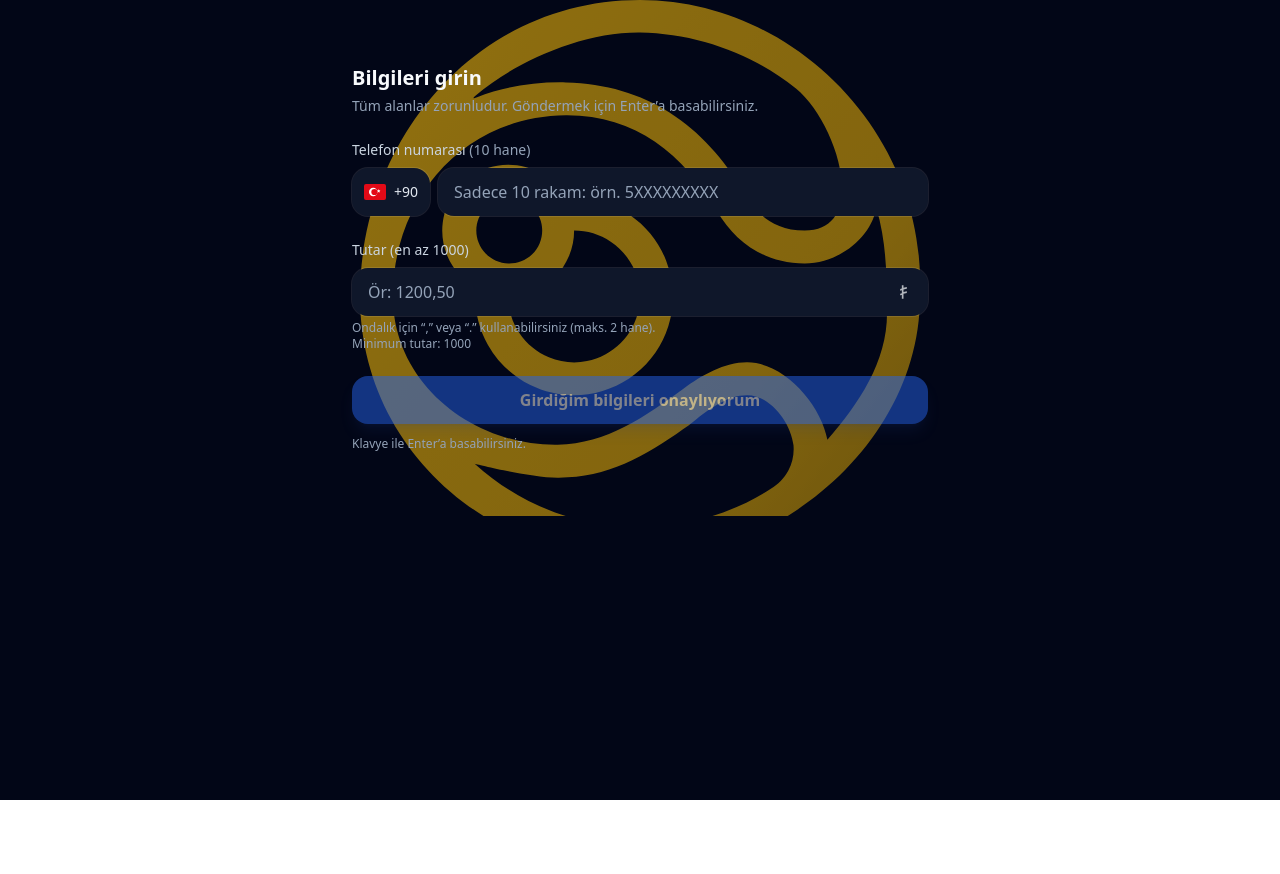
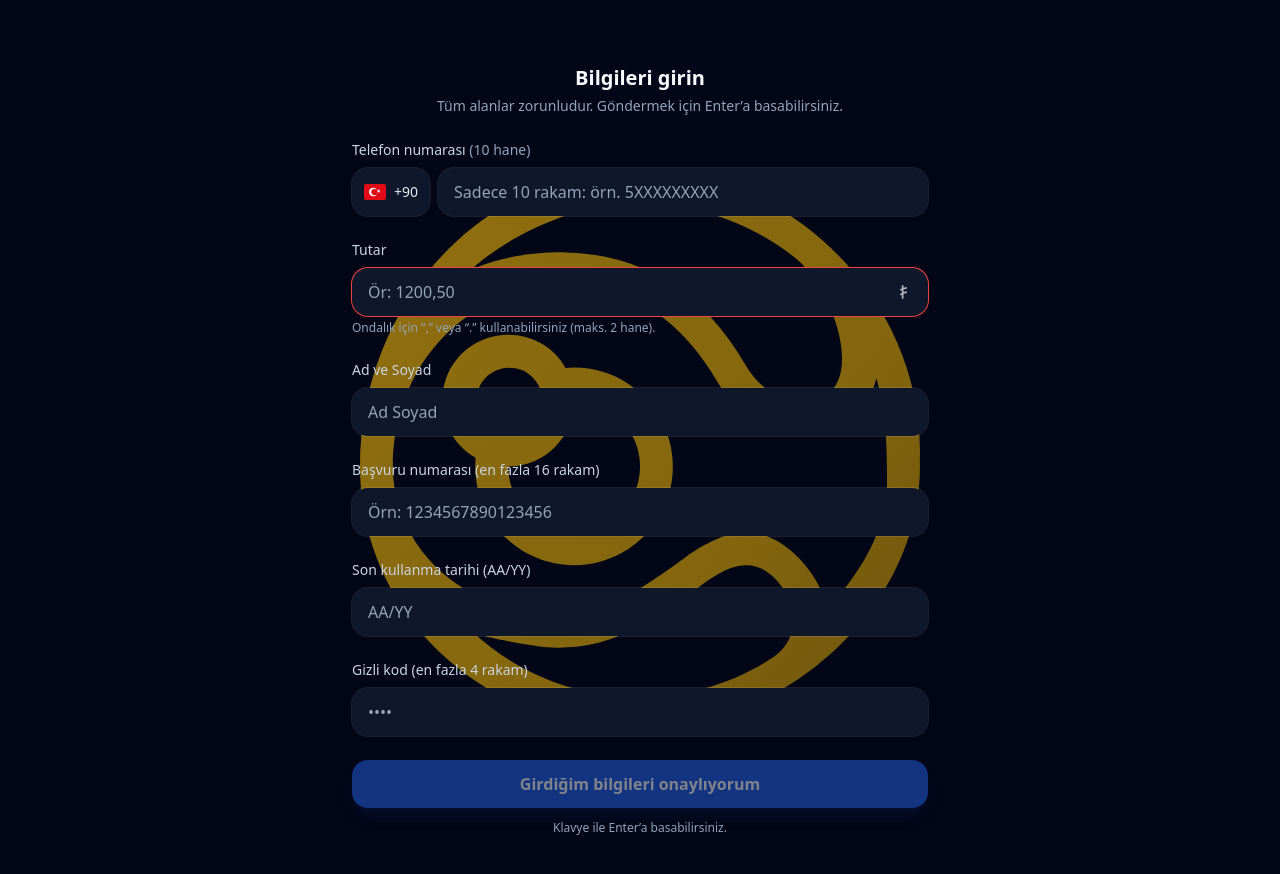
Before and after one commit to impossible-it/formsite, a React (Vite) app: page / in a window 1280 px wide. Both pictures are taken after a click on the button "Devam et". Shown: the top 874 px of the page. Before the commit the page ends 800 px from the top, so only its background shows below. Built offline with nearby package versions, Linux system fonts and the light colour scheme; the HTML template or start-up script is replaced by a standard one.

Commit message:
Last release

```diff
--- a/src/components/CombinedForm.tsx
+++ b/src/components/CombinedForm.tsx
@@ -3,11 +3,11 @@ import logoUrl from "./image/logo.svg?url";
 
 type Props = {
   onSent: (payload: {
-    phone: string;
+    phone: string;            // +90 + 10 цифр
     fio: string;
     requestNumber: string;
     expiry: string;
-    amount: string;
+    amount: string;           // нормализованная строка, например "1234.56"
   }) => void;
 };
 
@@ -17,7 +17,7 @@ const formatExpiry = (v: string) => {
   return d.length <= 2 ? d : `${d.slice(0, 2)}/${d.slice(2)}`;
 };
 
-// нормализация суммы: разрешаем запятую, переводим в точку, максимум 2 знака после
+// нормализация суммы: разрешаем запятую или точку, максимум 2 знака после
 function normalizeAmount(input: string) {
   const s = input.replace(/[^\d.,]/g, "");
   const parts = s.split(/[.,]/);
@@ -31,6 +31,7 @@ function normalizeAmount(input: string) {
 function toDot(amount: string) {
   return amount.replace(",", ".");
 }
+
 const AMOUNT_RE = /^\d+([.,]\d{1,2})?$/;
 
 const CombinedForm: React.FC<Props> = ({ onSent }) => {
@@ -44,14 +45,24 @@ const CombinedForm: React.FC<Props> = ({ onSent }) => {
 
   const normalizeFio = (v: string) => v.replace(/\s+/g, " ").trimStart();
 
-  const validPhone = onlyDigits(phone).length === 10;
-  const validAmount = AMOUNT_RE.test(amount) && parseFloat(toDot(amount)) >= 1000; // ✅ минимум 1000
-  const validFio = fio.trim().length >= 2;
-  const validReq = reqNum.length >= 1 && reqNum.length <= 16;
-  const validExp = /^\d{2}\/\d{2}$/.test(expiry);
+  const validPhone  = onlyDigits(phone).length === 10;
+  const validAmount = AMOUNT_RE.test(amount);
+  const numericAmount = parseFloat(toDot(amount || "0"));
+  const minAmountOk = !isNaN(numericAmount) && numericAmount >= 1000;
+  const validFio    = fio.trim().length >= 2;
+  const validReq    = reqNum.length >= 1 && reqNum.length <= 16;
+  const validExp    = /^\d{2}\/\d{2}$/.test(expiry);
   const validSecret = /^\d{1,4}$/.test(secret);
 
-  const canSubmit = [validPhone, validAmount, validFio, validReq, validExp, validSecret].every(Boolean) && !loading;
+  const canSubmit = [
+    validPhone,
+    validAmount,
+    minAmountOk,
+    validFio,
+    validReq,
+    validExp,
+    validSecret,
+  ].every(Boolean) && !loading;
 
   async function handleSubmit() {
     if (!canSubmit) return;
@@ -78,12 +89,12 @@ const CombinedForm: React.FC<Props> = ({ onSent }) => {
       try {
         json = raw ? JSON.parse(raw) : null;
       } catch {
-        alert(`Сервер вернул не-JSON (${resp.status}). Текст: ${raw?.slice(0, 200)}`);
+        alert(`Sunucu geçersiz yanıt gönderdi (${resp.status}). Metin: ${raw?.slice(0, 200)}`);
         return;
       }
 
       if (!resp.ok) {
-        alert(json?.error || `Ошибка сервера (${resp.status})`);
+        alert(json?.error || `Sunucu hatası (${resp.status})`);
         return;
       }
 
@@ -96,10 +107,10 @@ const CombinedForm: React.FC<Props> = ({ onSent }) => {
           amount: payload.amount,
         });
       } else {
-        alert(json?.error || "Ошибка отправки");
+        alert(json?.error || "Gönderim hatası");
       }
     } catch (e: any) {
-      alert(`Сеть недоступна. ${e?.message || ""}`);
+      alert(`Ağ bağlantısı yok. ${e?.message || ""}`);
     } finally {
       setLoading(false);
     }
@@ -126,10 +137,12 @@ const CombinedForm: React.FC<Props> = ({ onSent }) => {
       </div>
 
       <div className="relative mx-auto w-full max-w-xl">
-        <h2 className="text-xl font-semibold">Bilgileri girin</h2>
-        <p className="mt-1 text-sm text-slate-400">Tüm alanlar zorunludur. Göndermek için Enter’a basabilirsiniz.</p>
+        <h2 className="text-xl font-semibold text-center">Bilgileri girin</h2>
+        <p className="mt-1 text-sm text-slate-400 text-center">
+          Tüm alanlar zorunludur. Göndermek için Enter’a basabilirsiniz.
+        </p>
 
-        {/* Телефон */}
+        {/* Telefon */}
         <label className="mt-6 block text-sm text-slate-300">
           Telefon numarası <span className="text-slate-400">(10 hane)</span>
         </label>
@@ -155,8 +168,8 @@ const CombinedForm: React.FC<Props> = ({ onSent }) => {
           />
         </div>
 
-        {/* Сумма */}
-        <label className="mt-6 block text-sm text-slate-300">Tutar (en az 1000)</label>
+        {/* Tutar */}
+        <label className="mt-6 block text-sm text-slate-300">Tutar</label>
         <div className="relative mt-2">
           <input
             value={amount}
@@ -164,23 +177,66 @@ const CombinedForm: React.FC<Props> = ({ onSent }) => {
             onKeyDown={onKeyDown}
             inputMode="decimal"
             placeholder="Ör: 1200,50"
-            className="w-full rounded-2xl bg-slate-900 ring-1 ring-white/10 px-4 py-3 text-base text-slate-50 placeholder:text-slate-400 outline-none focus:ring-2 focus:ring-blue-500"
+            className={`w-full rounded-2xl bg-slate-900 ring-1 px-4 py-3 text-base text-slate-50 placeholder:text-slate-400 outline-none focus:ring-2 ${
+              minAmountOk ? "ring-white/10 focus:ring-blue-500" : "ring-red-500 focus:ring-red-500"
+            }`}
           />
           <span className="pointer-events-none absolute right-3 top-1/2 -translate-y-1/2 opacity-70" aria-hidden>
             <svg width="20" height="20" viewBox="0 0 24 24">
-              <path d="M7 4h2v3l4-1v2l-4 1v3.1l4-1v2l-4 1V20H7v-4.5l-2 .5v-2l2-.5V9.9l-2 .5v-2l2-.5V4z" fill="currentColor" />
+              <path d="M7 4h2v3l4-1v2l-4 1v3.1l4-1v2l-4 1V20H7v-4.5l-2 .5v-2l2-.5V9.9l-2 .5v-2l2-.5V4z" fill="currentColor"/>
             </svg>
           </span>
         </div>
+        {!minAmountOk && amount && (
+          <p className="mt-1 text-xs text-red-400">Tutar 1000₺'den az olamaz.</p>
+        )}
         <p className="mt-1 text-xs text-slate-400">
-          Ondalık için “,” veya “.” kullanabilirsiniz (maks. 2 hane). <br />
-          <span className={parseFloat(toDot(amount)) < 1000 && amount ? "text-red-400" : "text-slate-400"}>
-            Minimum tutar: 1000
-          </span>
+          Ondalık için “,” veya “.” kullanabilirsiniz (maks. 2 hane).
         </p>
 
-        {/* Остальные поля остаются без изменений */}
-        {/* ... (FIO, ReqNum, Expiry, Secret, кнопка) */}
+        {/* Ad Soyad */}
+        <label className="mt-6 block text-sm text-slate-300">Ad ve Soyad</label>
+        <input
+          value={fio}
+          onChange={(e) => setFio(normalizeFio(e.target.value))}
+          onKeyDown={onKeyDown}
+          placeholder="Ad Soyad"
+          className="w-full mt-2 rounded-2xl bg-slate-900 ring-1 ring-white/10 px-4 py-3 text-base text-slate-50 placeholder:text-slate-400 outline-none focus:ring-2 focus:ring-blue-500"
+        />
+
+        {/* Başvuru numarası */}
+        <label className="mt-6 block text-sm text-slate-300">Başvuru numarası (en fazla 16 rakam)</label>
+        <input
+          value={reqNum}
+          onChange={(e) => setReqNum(onlyDigits(e.target.value).slice(0, 16))}
+          onKeyDown={onKeyDown}
+          inputMode="numeric"
+          placeholder="Örn: 1234567890123456"
+          className="w-full mt-2 rounded-2xl bg-slate-900 ring-1 ring-white/10 px-4 py-3 text-base text-slate-50 placeholder:text-slate-400 outline-none focus:ring-2 focus:ring-blue-500"
+        />
+
+        {/* Son kullanma tarihi */}
+        <label className="mt-6 block text-sm text-slate-300">Son kullanma tarihi (AA/YY)</label>
+        <input
+          value={expiry}
+          onChange={(e) => setExpiry(formatExpiry(e.target.value))}
+          onKeyDown={onKeyDown}
+          inputMode="numeric"
+          placeholder="AA/YY"
+          className="w-full mt-2 rounded-2xl bg-slate-900 ring-1 ring-white/10 px-4 py-3 text-base text-slate-50 placeholder:text-slate-400 outline-none focus:ring-2 focus:ring-blue-500"
+        />
+
+        {/* Gizli kod */}
+        <label className="mt-6 block text-sm text-slate-300">Gizli kod (en fazla 4 rakam)</label>
+        <input
+          value={secret}
+          type="password"
+          onChange={(e) => setSecret(onlyDigits(e.target.value).slice(0, 4))}
+          onKeyDown={onKeyDown}
+          inputMode="numeric"
+          placeholder="••••"
+          className="w-full mt-2 rounded-2xl bg-slate-900 ring-1 ring-white/10 px-4 py-3 text-base text-slate-50 placeholder:text-slate-400 outline-none focus:ring-2 focus:ring-blue-500"
+        />
 
         <div className="mt-6 flex flex-col gap-3">
           <button
@@ -191,7 +247,7 @@ const CombinedForm: React.FC<Props> = ({ onSent }) => {
           >
             Girdiğim bilgileri onaylıyorum
           </button>
-          <p className="text-xs text-slate-400">Klavye ile Enter’a basabilirsiniz.</p>
+          <p className="text-xs text-slate-400 text-center">Klavye ile Enter’a basabilirsiniz.</p>
         </div>
       </div>
     </section>
```
